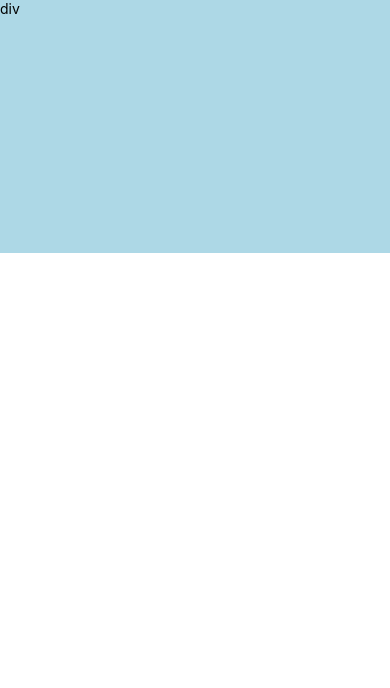
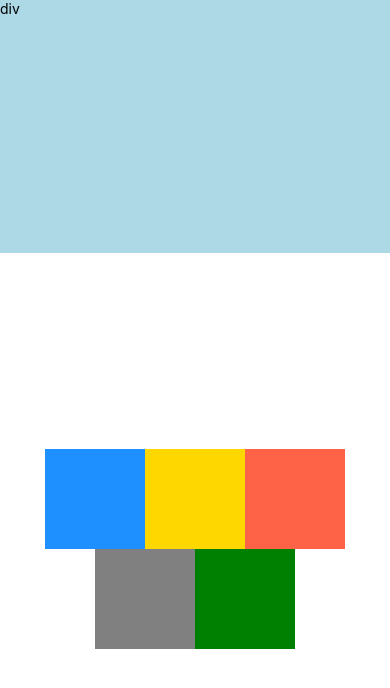
Before and after one commit to reiorozco/donewithit-app, a React Native app: screen / in a window 390 px wide. Shown: the top 688 px of the page. Built offline with nearby package versions, Linux system fonts and the light colour scheme.

Commit message:
Layout Flexbox, direction, justifyContent, alignItems, alignSelf, flexWrap and alignContent FlexBasis, flexGrow and flexShrink

```diff
--- a/App.tsx
+++ b/App.tsx
@@ -25,6 +25,55 @@ export default function App() {
         <Text>div</Text>
       </View>
 
+      <View
+        style={{
+          backgroundColor: "white",
+          flex: 1,
+          flexDirection: "row",
+          justifyContent: "center",
+          alignItems: "center",
+
+          flexWrap: "wrap",
+          alignContent: "center",
+        }}
+      >
+        <View
+          style={{
+            backgroundColor: "dodgerblue",
+            height: 100,
+            width: 100,
+          }}
+        />
+        <View
+          style={{
+            backgroundColor: "gold",
+            height: 100,
+            width: 100,
+          }}
+        />
+        <View
+          style={{
+            backgroundColor: "tomato",
+            height: 100,
+            width: 100,
+          }}
+        />
+        <View
+          style={{
+            backgroundColor: "gray",
+            height: 100,
+            width: 100,
+          }}
+        />
+        <View
+          style={{
+            backgroundColor: "green",
+            height: 100,
+            width: 100,
+          }}
+        />
+      </View>
+
       <StatusBarExpo style="auto" />
     </SafeAreaView>
   );
@@ -34,7 +83,7 @@ const styles = StyleSheet.create({
   container: {
     flex: 1,
     backgroundColor: "white",
-    alignItems: "center",
+    // alignItems: "center",
     // justifyContent: "center",
     paddingTop: Platform.OS === "android" ? StatusBar.currentHeight : 0,
   },
```
